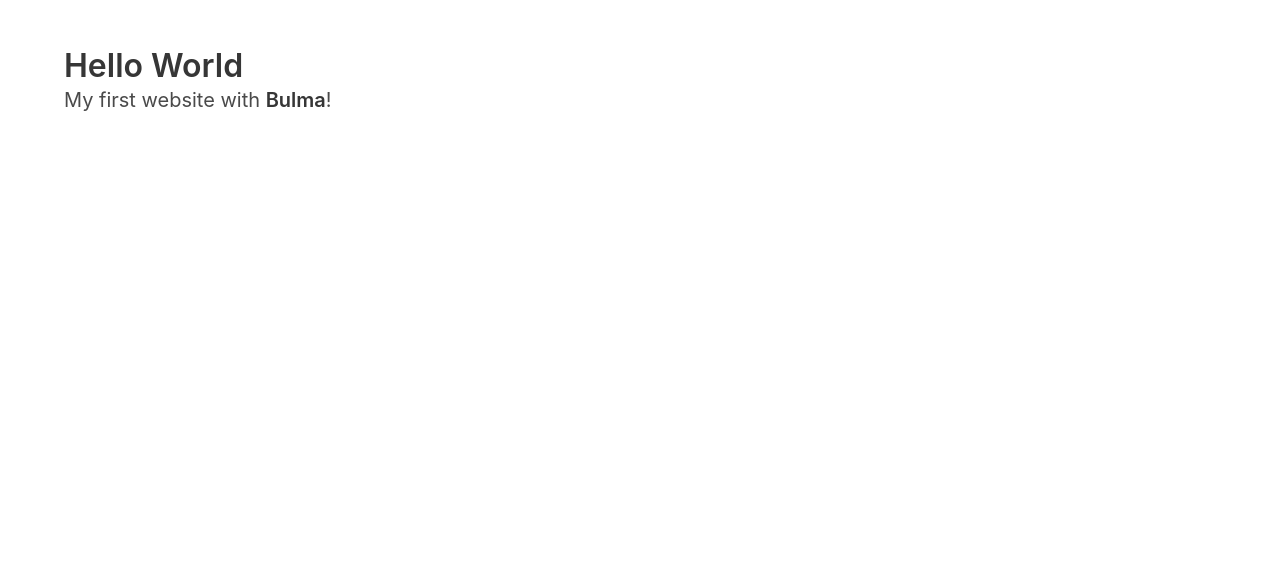
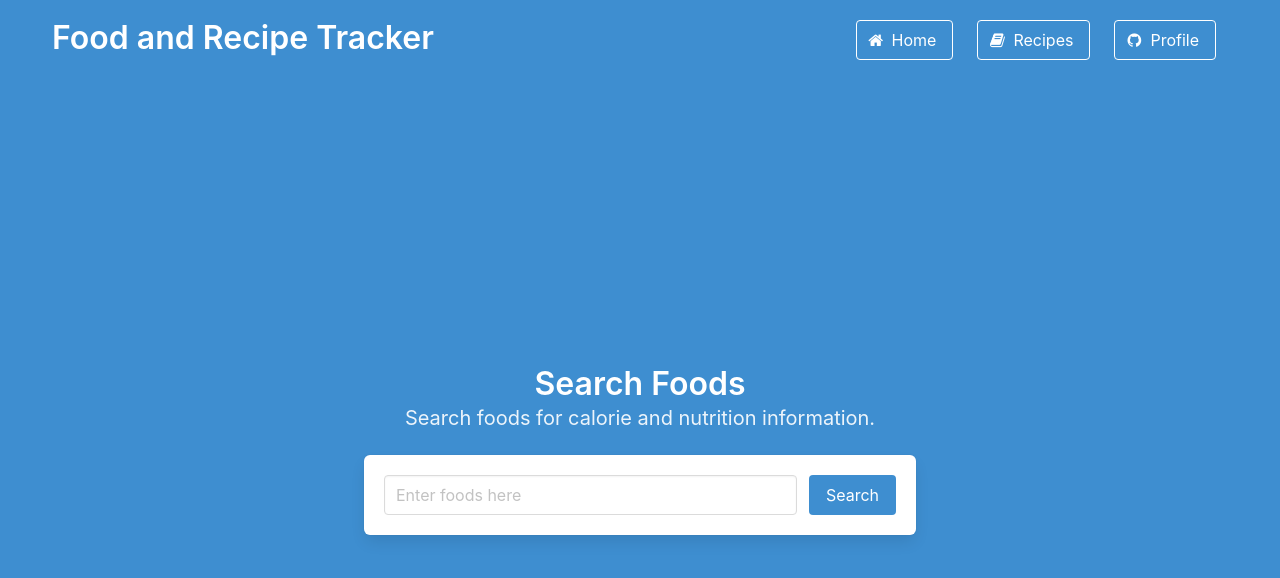
Before and after one commit to chriscrichter/Sandbox, a plain HTML site: page index.html in a window 1280 px wide. Drawn offline with nearby package versions, Linux system fonts and the light colour scheme.

Commit message:
Updated html file.

```diff
--- a/index.html
+++ b/index.html
@@ -1,22 +1,113 @@
+  <!-- Food and Recipe Tracker -->
+
 <!DOCTYPE html>
 <html>
+
+
 <head>
     <meta charset="utf-8">
+    <meta http-equiv="X-UA-Compatible" content="IE=edge">
     <meta name="viewport" content="width=device-width, initial-scale=1">
-    <title>Hello Bulma!</title>
-    <link rel="stylesheet" href="https://cdn.jsdelivr.net/npm/bulma@0.8.0/css/bulma.min.css">
-    <script defer src="https://use.fontawesome.com/releases/v5.3.1/js/all.js"></script>
+    <title>Food and Recipe Tracker</title>
+    <link rel="shortcut icon" href="../images/fav_icon.png" type="image/x-icon">
+    <link rel="stylesheet" href="https://maxcdn.bootstrapcdn.com/font-awesome/4.7.0/css/font-awesome.min.css">
+    <link href="https://fonts.googleapis.com/css?family=Open+Sans:300,400,700" rel="stylesheet">
+    <!-- Bulma Version 0.8.x-->
+    <link rel="stylesheet" href="https://unpkg.com/bulma@0.8.0/css/bulma.min.css" />
+    <link rel="stylesheet" type="text/css" href="../css/landing.css">
+  <style>
+    .title body {
+      background-color: grey;
+    }
+
+    h1 {
+      margin-top: 20px;
+      font-size: 28px;
+      font-weight: bold;
+      line-height: 1.5;
+    }
+  </style>
+
+
+
 </head>
+
 <body>
-  <section class="section">
+    <section class="hero is-info is-fullheight">
+        <div class="hero-head">
+
+            <nav class="navbar">
                 <div class="container">
+                    <div class="navbar-brand">
+                    	<h1 class="title">Food and Recipe Tracker</h1>
+
+                        <span class="navbar-burger burger" data-target="navbarMenu">
+                            <span></span>
+                            <span></span>
+                            <span></span>
+                        </span>
+                    </div>
+                    <div id="navbarMenu" class="navbar-menu">
+                        <div class="navbar-end">
+                            <span class="navbar-item">
+                                <a class="button is-white is-outlined" href="#">
+                                    <span class="icon">
+                                        <i class="fa fa-home"></i>
+                                    </span>
+                                    <span>Home</span>
+
+                                </a>
+                            </span>
+                            <span class="navbar-item">
+                                <a class="button is-white is-outlined" href="#">
+                                    <span class="icon">
+                                        <i class="fa fa-book"></i>
+                                    </span>
+                                    <span>Recipes</span>
+                                </a>
+                            </span>
+                            <span class="navbar-item">
+                               <a class="button is-white is-outlined" href="#">
+                              <!--  <a class="button is-white is-outlined" href="https://github.com/BulmaTemplates/bulma-templates/blob/master/templates/landing.html"> -->
+                                    <span class="icon">
+                                        <i class="fa fa-github"></i>
+                                    </span>
+                                    <span>Profile</span>
+                                </a>
+                            </span>
+                        </div>
+                    </div>
+                </div>
+            </nav>
+            </div>
+
+            <div class="hero-body">
+                <div class="container has-text-centered">
+                    <div class="column is-6 is-offset-3">
                         <h1 class="title">
-        Hello World
+                            Search Foods
                         </h1>
-      <p class="subtitle">
-        My first website with <strong>Bulma</strong>!
+                        <h2 class="subtitle">
+                            Search foods for calorie and nutrition information.
+                        </h2>
+                        <div class="box">
+                            <div class="field is-grouped">
+                                <p class="control is-expanded">
+                                    <input class="input" type="text" placeholder="Enter foods here">
+                                </p>
+                                <p class="control">
+                                    <a class="button is-info">
+                                        Search
+                                    </a>
                                 </p>
                             </div>
+                        </div>
+                    </div>
+                </div>
+            </div>
+
     </section>
+    <script async type="text/javascript" src="../js/bulma.js"></script>
 </body>
+
 </html>
```
Also changed, not shown: index1.html (added, +22 -0 lines). Lines whose indentation alone changed are shown as unchanged.
